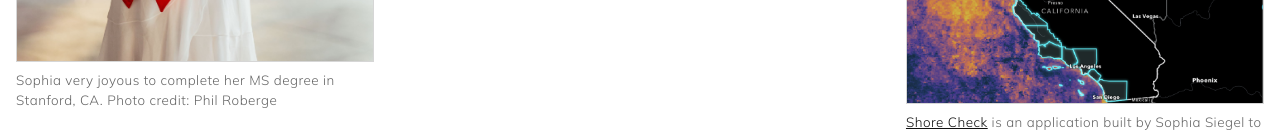
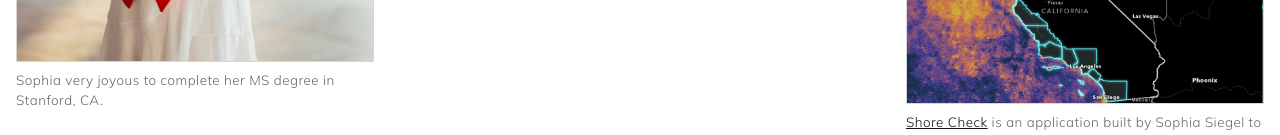
Before and after one commit to sophiaesiegel/portfolio, a plain HTML site: page index.html in a window 1280 px wide. Shown: the part 766-901 px from the top of the page. Drawn offline with Linux system fonts and the light colour scheme.

Commit message:
Add files via upload

```diff
--- a/index.html
+++ b/index.html
@@ -456,7 +456,7 @@
         <div class="col-left">
           <figure>
             <img src="assets/img/sophia-ms-graduation.jpg" alt="Sophia smiling under a stone arcade at Stanford, wearing a white dress and a red graduation stole" style="height: auto; aspect-ratio: auto; object-fit: contain;">
-            <figcaption>Sophia very joyous to complete her MS degree in Stanford, CA. Photo credit: Phil Roberge</figcaption>
+            <figcaption>Sophia very joyous to complete her MS degree in Stanford, CA.</figcaption>
           </figure>
           <figure>
             <img src="assets/img/fishing-intensity-change.png" alt="World map of change in fishing intensity from 2015 to 2024, shown as hexagons from blue (decrease) to dark red (increase), with FAO fishing areas outlined and numbered" style="height: auto; aspect-ratio: auto; object-fit: contain;" loading="lazy">
```
